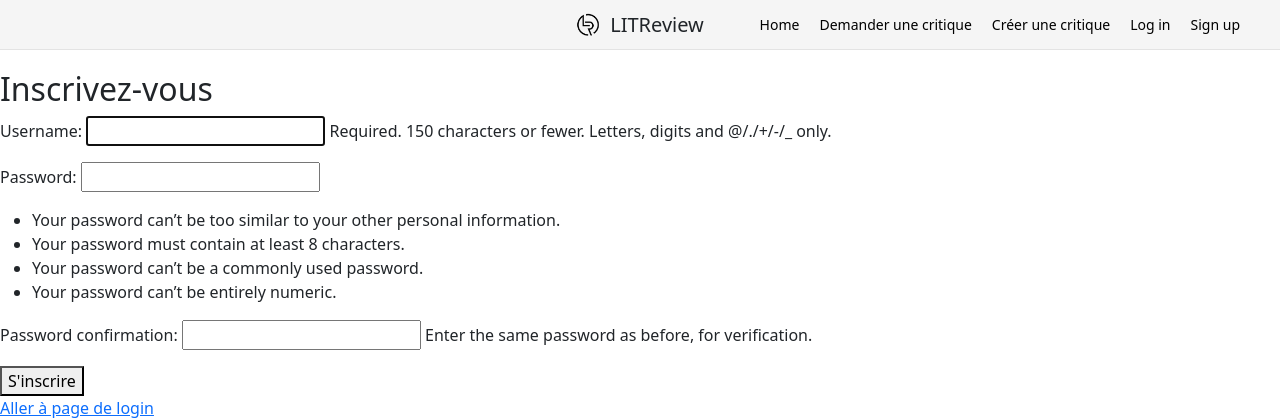
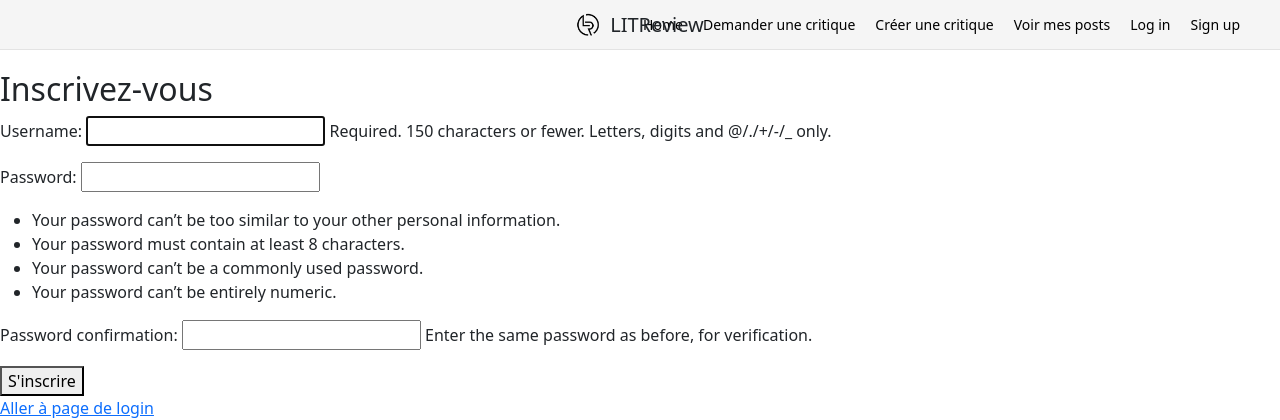
Before and after one commit to clementboloch/OCR_P9, a Django app: page /review/signup/ in a window 1280 px wide. Shown: the top 420 px of the page. Run offline with Django 4.2, Linux system fonts and the light colour scheme; style sheets or scripts are compiled from the project's sources; parts of the project's set-up code (start-up, migrations or seed data) failed here and were passed over; some libraries are stand-ins or nearby versions.

Commit message:
modifies navbar in header

```diff
--- a/src/review/templates/review/base.html
+++ b/src/review/templates/review/base.html
@@ -20,9 +20,10 @@
             <h2 class="name"> LITReview</h2>
         </div>
         <div class="nav">
-            <a href="/review/">Home</a>
+            <a href="/review/home/">Home</a>
             <a href="/review/ticket">Demander une critique</a>
             <a href="/review/review/0">Créer une critique</a>
+            <a href="/review/posts">Voir mes posts</a>
             <a href="/review/login">Log in</a>
             <a href="/review/signup">Sign up</a>
         </div>
```
